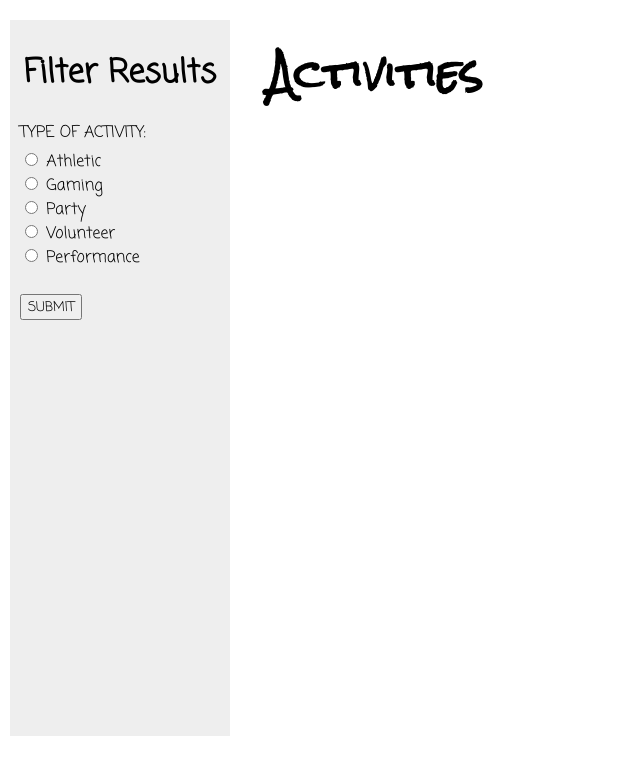
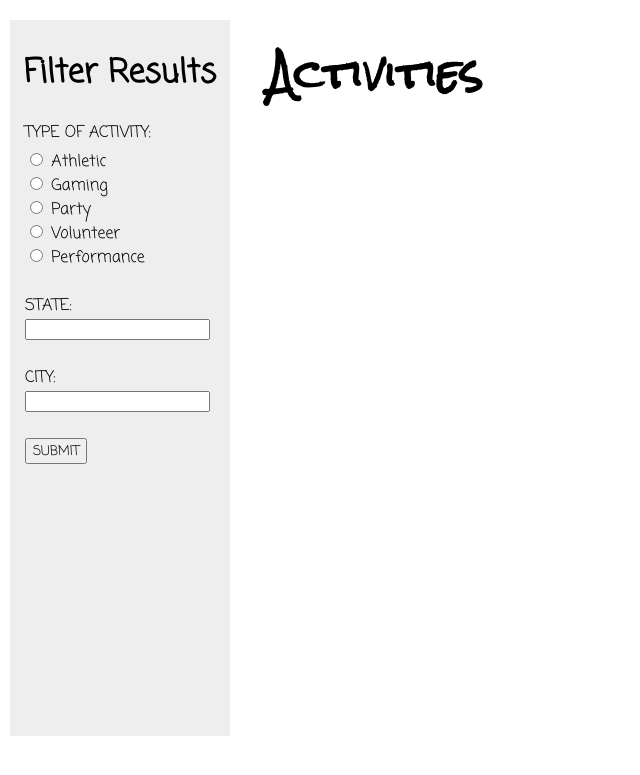
Before and after one commit to daniel-d-truong/Flock-, a Python web app: template templates/newsfeed.html in a window 1280 px wide. Shown: the top 775 px of the page, without its empty margins (0-640 px from the left). Run offline with Jinja, Linux system fonts and the light colour scheme; the template is opened without the code that fills it, so the values that code supplies are empty.

Commit message:
filter by city and state

```diff
--- a/static/form.css
+++ b/static/form.css
@@ -80,6 +80,7 @@ input[type="radio"] {
 
 input[type=submit] {
   background-color: #fff;
+  margin-right: auto;
   border: 0;
   border-radius: 5px;
   cursor: pointer;
@@ -93,6 +94,10 @@ input[type=submit] {
   height: 80px;
 }
 
+#submit-button {
+  margin: auto;
+}
+
 #event-state {
   height: 60px;
   width: 100px;
--- a/static/newsfeed.css
+++ b/static/newsfeed.css
@@ -60,7 +60,7 @@ body {
 }
 
 .filterlabel, #typeradiobuttons, #submit-button {
-  margin-left: 10px;
+  margin-left: 15px;
 }
 
 #submit-button {
@@ -80,6 +80,10 @@ input[type="radio"] {
   float: left;
 }
 
+#eventstate, #eventcity {
+  margin-left: 15px;
+}
+
 a {
   font-family: 'Coming Soon', cursive;
   text-align: center;
--- a/templates/form.html
+++ b/templates/form.html
@@ -17,6 +17,7 @@
    <h2>Fill out this form completely to create an activity or event.</h2>
    <br />
 
+   <div>
    <form name="new-event" method = "post" action = "/confirm">
 
      <!-- id without space is container -->
@@ -85,6 +86,7 @@
      <br/><input type = "submit" value="SUBMIT" id= "submit-button" onclick="validateForm()">
 
    </form>
+   </div>
 
      <script>
 
--- a/templates/newsfeed.html
+++ b/templates/newsfeed.html
@@ -23,12 +23,12 @@
          <div class="container" id="typeradiobuttons">
 
            <div class="container" id="row1" class="inputgroup">
-             <input type="radio" id="type1" name="type" value="Athletic" required>
+             <input type="radio" id="type1" name="type" value="Athletic" >
              <label for="type1" class="radio-choices">Athletic</label>
            </div>
 
            <div class="container" id="row2" class="inputgroup">
-             <input type="radio" id="type1" name="type" value="Gaming" required>
+             <input type="radio" id="type1" name="type" value="Gaming" >
              <label for="type1" class="radio-choices">Gaming</label>
            </div>
 
@@ -49,6 +49,21 @@
 
          </div>
        </div>
+
+       <br />
+
+       <div class="container" id="eventstate">
+         <label class="question-desciption"> STATE: </label><br>
+         <input type = "text" id= "event-state" name = "state" > </br>
+       </div>
+
+<br />
+
+       <div class="container" id="eventcity">
+         <label class="question-desciption"> CITY: </label><br>
+         <input type = "text" id= "event-city" name = "city" > </br>
+       </div>
+
 
      <!-- Submit button -->
 
```
Also changed, not shown: main.py (+11 -3 lines).
